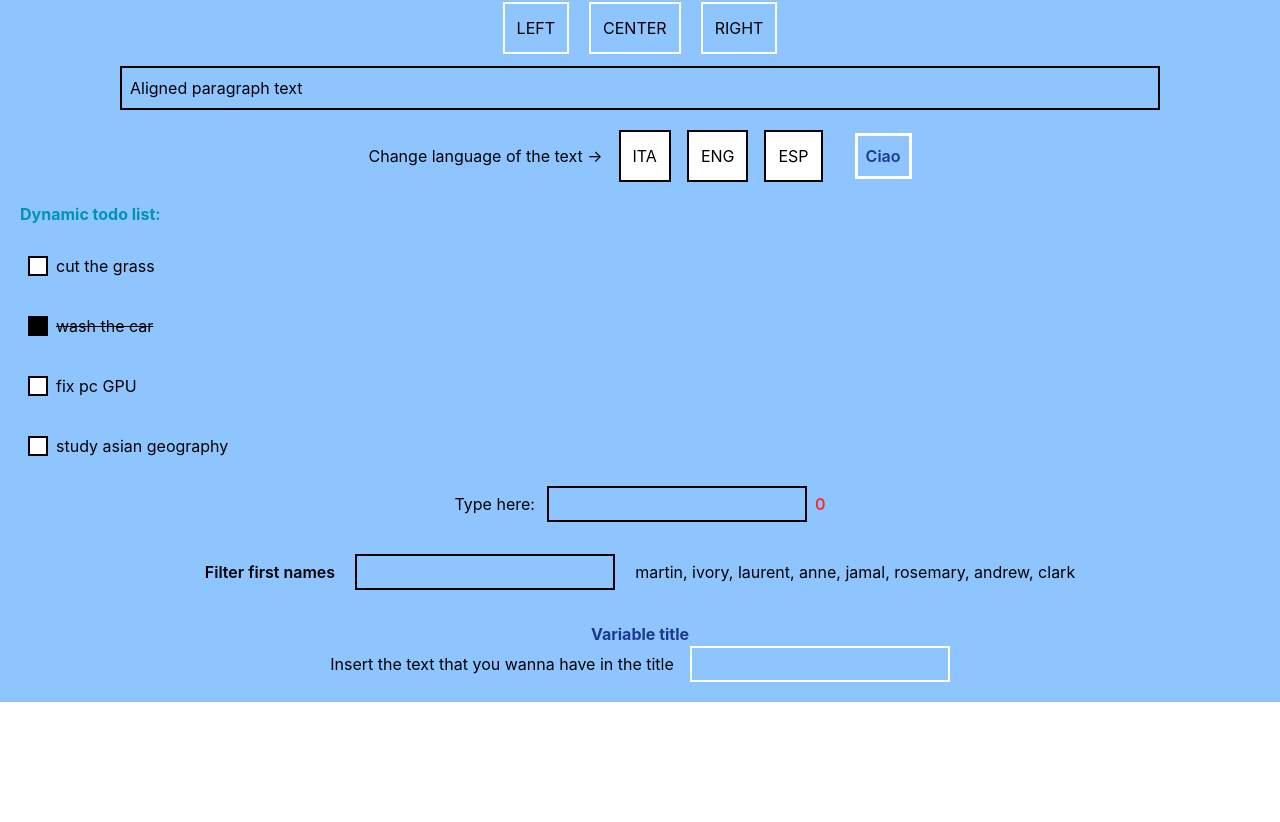
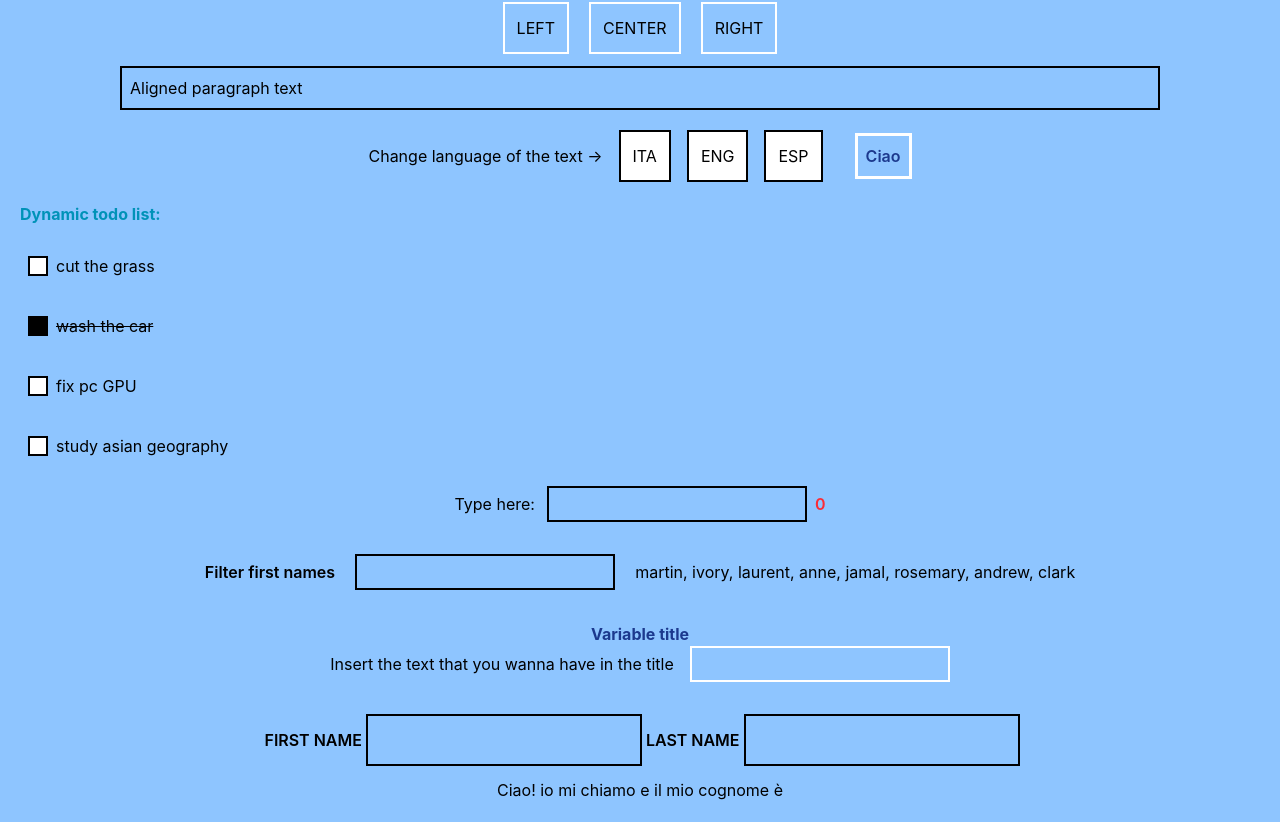
Before and after one commit to gianlucadecampo/react-binding, a React (Vite) app: page / in a window 1280 px wide. Shown: the part 324-1146 px from the top of the page. Before the commit the page ends 1026 px from the top, so only its background shows below. Built offline with nearby package versions, Linux system fonts and the light colour scheme.

Commit message:
addTextWords component

```diff
--- a/src/components/layout/Main.jsx
+++ b/src/components/layout/Main.jsx
@@ -6,6 +6,7 @@ import Todo from '../ui/Todo'
 import CharCounter from '../ui/CharCounter'
 import NameFilter from '../ui/NameFilter'
 import ChangeTitle from '../ui/ChangeTitle'
+import AddTextWords from '../ui/AddTextWords'
 
 export default function Main() {
   return (
@@ -19,6 +20,7 @@ export default function Main() {
       <CharCounter />
       <NameFilter />
       <ChangeTitle />
+      <AddTextWords />
     </section>
   )
 }
--- /dev/null
+++ b/src/components/ui/AddTextWords.jsx
@@ -0,0 +1,17 @@
+import { useState } from "react"
+
+export default function AddTextWords() {
+    const [firstName, setFirstName] = useState('')
+    const [lastName, setLastName] = useState('')
+    return (
+        <div className="mt-8">
+            <section className="flex justify-center place-items-center">
+                <label htmlFor="firstName" className="font-semibold uppercase p-1">First name</label>
+                <input type="text" id="firstName" className="border-2 p-3" onChange={e => { setFirstName(e.target.value) }} />
+                <label htmlFor="lastName" className="font-semibold uppercase p-1">Last name</label>
+                <input type="text" id="lastName" className="border-2 p-3" onChange={e => { setLastName(e.target.value) }} />
+            </section>
+            <p className="mt-3">Ciao! io mi chiamo {firstName} e il mio cognome è {lastName}</p>
+        </div>
+    )
+}
```
